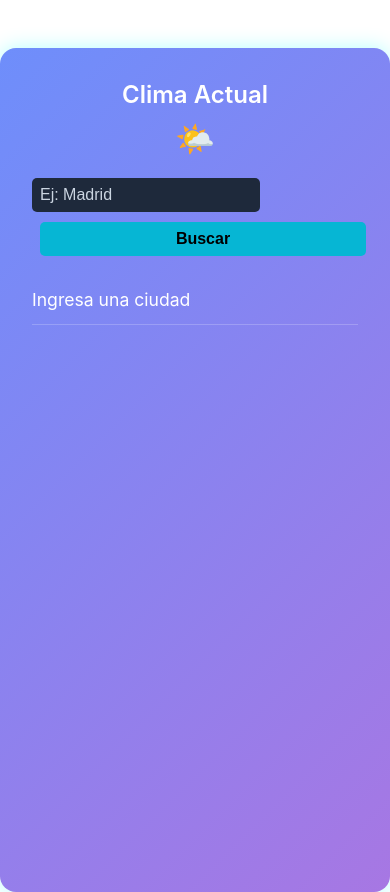
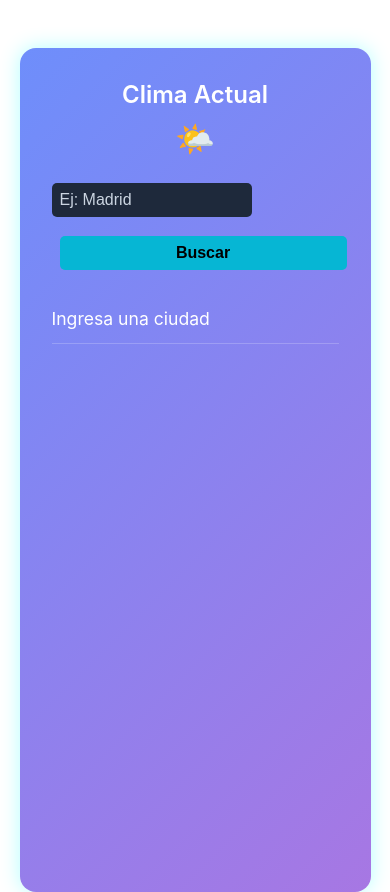
Before and after one commit to andrezoficial/clima, a plain HTML site: page index.html in a window 390 px wide. Shown: the top 892 px of the page. Drawn offline with Linux system fonts and the light colour scheme.

Commit message:
Update weather.css

```diff
--- a/css/weather.css
+++ b/css/weather.css
@@ -178,3 +178,28 @@ footer .flex {
 .weather-search input::placeholder {
   color: #cbd5e1;
 }
+.weather-widget {
+  width: 90%;
+  max-width: 500px;
+  margin: 2rem auto;
+  padding: 2rem;
+  border-radius: 1rem;
+}
+
+@media (max-width: 600px) {
+  .weather-search {
+    flex-direction: column;
+    align-items: stretch;
+  }
+
+  .weather-search input,
+  .weather-search button {
+    width: 100%;
+    margin: 0.3rem 0;
+  }
+
+  .weather-header {
+    flex-direction: column;
+    text-align: center;
+  }
+}
```
